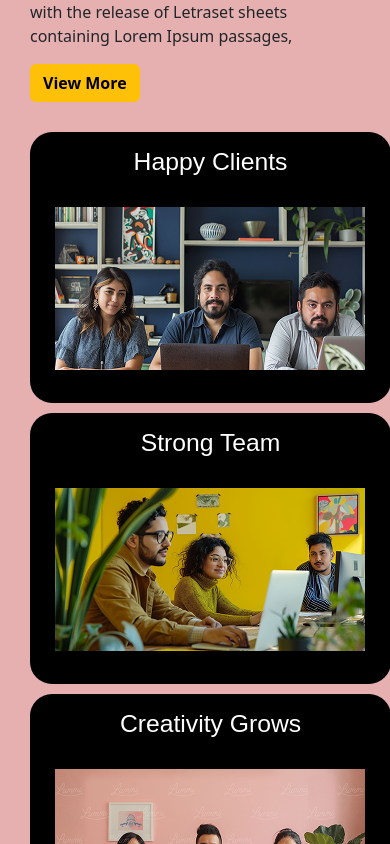
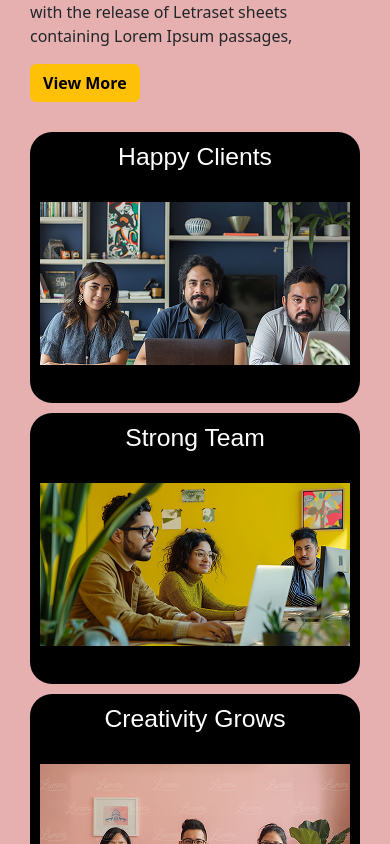
Before and after one commit to BeLaughter/Cworld, a React (Vite) app: page / in a window 390 px wide. Shown: the part 1640-2484 px from the top of the page. Built offline with nearby package versions, Linux system fonts and the light colour scheme.

Commit message:
Fixed image import issue

```diff
--- a/src/Components/Life.css
+++ b/src/Components/Life.css
@@ -9,7 +9,7 @@
     margin-left: 180px;
   }
   .lcard {
-    width: 350px;
+    width: 100%;
     height: 280px;
     border: 3px solid black;
     border-radius: 20px;
--- a/src/Components/Meet.css
+++ b/src/Components/Meet.css
@@ -3,6 +3,18 @@
 @media (max-width: 769px) {
   .meet {
     padding: 30px;
+  }
+  .box {
+    background-color: black;
+    width: 100%;
+    height: 271px;
+    top: 1107px;
+    left: 828px;
+    border-radius: 22px;
+    gap: 10px;
+    padding-top: 15px;
+    padding: 10px;
+    margin-bottom: 10px;
   }
 }
 
@@ -16,14 +28,6 @@
   }
   .mr50 {
     margin-left: 100px;
-  }
-}
-
-/* stylings that doesnt affect screens only */
-
-.meet {
-  background: rgb(230, 176, 176);
-  background-blend-mode: overlay;
   }
   .box {
     background-color: black;
@@ -39,6 +43,15 @@
     padding-left: 25px;
     margin-bottom: 10px;
   }
+}
+
+/* stylings that doesnt affect screens only */
+
+.meet {
+  background: rgb(230, 176, 176);
+  background-blend-mode: overlay;
+}
+
 .blok {
   font-family: sans-serif;
   color: white;
```
Lines whose indentation alone changed are shown as unchanged.
